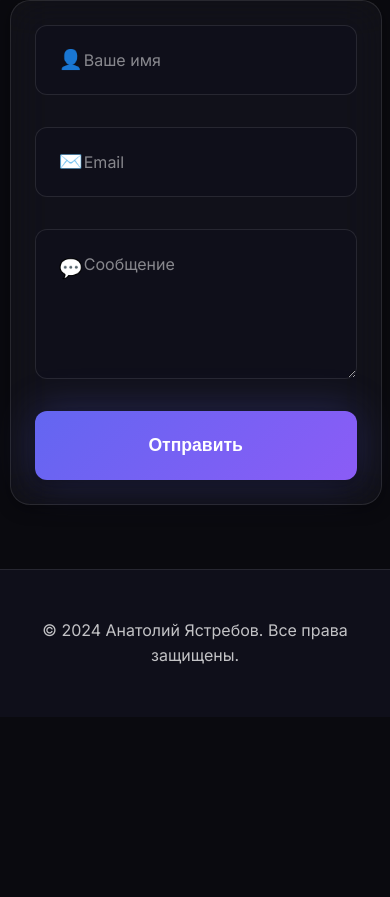
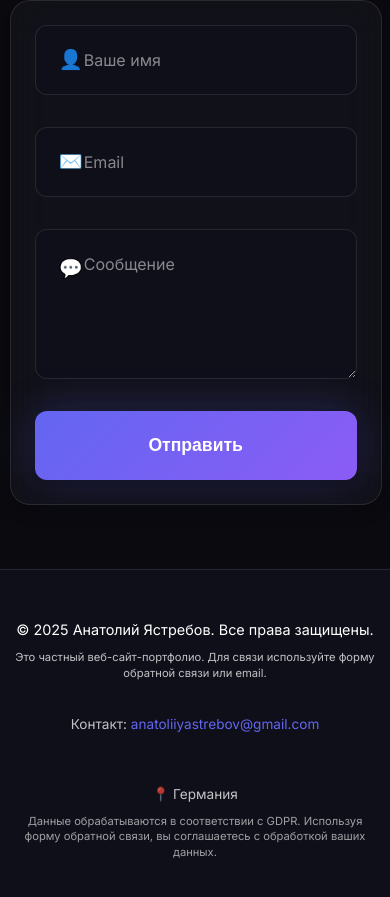
Before and after one commit to Anatoliiyastrebov/partfol, a website: page index.html in a window 390 px wide. Shown: the part 9534-10431 px from the top of the page. Before the commit the page ends 10251 px from the top, so only its background shows below. Drawn offline with Linux system fonts and the light colour scheme.

Commit message:
Update footer with GDPR info and German location
- Add comprehensive footer with copyright, private site notice, contact email
- Add GDPR compliance notice for German visitors
- Add location (Germany) information
- Add translations for all footer content (RU/EN/DE)
- Auto-update current year in copyright
- Improve footer styling and responsiveness

```diff
--- a/index.html
+++ b/index.html
@@ -285,7 +285,22 @@
     <!-- Footer -->
     <footer class="footer">
         <div class="container">
-            <p>&copy; 2024 Анатолий Ястребов. <span data-i18n="footer.rights">Все права защищены.</span></p>
+            <div class="footer-content">
+                <div class="footer-main">
+                    <p class="footer-copyright">&copy; <span id="current-year">2024</span> Анатолий Ястребов. <span data-i18n="footer.rights">Все права защищены.</span></p>
+                    <p class="footer-note" data-i18n="footer.private">Это частный веб-сайт-портфолио. Для связи используйте форму обратной связи или email.</p>
+                </div>
+                <div class="footer-contact">
+                    <p class="footer-email">
+                        <span data-i18n="footer.contact">Контакт:</span>
+                        <a href="mailto:anatoliiyastrebov@gmail.com" class="footer-link">anatoliiyastrebov@gmail.com</a>
+                    </p>
+                </div>
+                <div class="footer-legal">
+                    <p class="footer-location" data-i18n="footer.location">📍 Германия</p>
+                    <p class="footer-gdpr" data-i18n="footer.gdpr">Данные обрабатываются в соответствии с GDPR. Используя форму обратной связи, вы соглашаетесь с обработкой ваших данных.</p>
+                </div>
+            </div>
         </div>
     </footer>
 
--- a/script.js
+++ b/script.js
@@ -108,7 +108,11 @@ const translations = {
             }
         },
         footer: {
-            rights: 'Все права защищены.'
+            rights: 'Все права защищены.',
+            private: 'Это частный веб-сайт-портфолио. Для связи используйте форму обратной связи или email.',
+            contact: 'Контакт:',
+            location: '📍 Германия',
+            gdpr: 'Данные обрабатываются в соответствии с GDPR. Используя форму обратной связи, вы соглашаетесь с обработкой ваших данных.'
         }
     },
     en: {
@@ -218,7 +222,11 @@ const translations = {
             }
         },
         footer: {
-            rights: 'All rights reserved.'
+            rights: 'All rights reserved.',
+            private: 'This is a private portfolio website. For contact, please use the contact form or email.',
+            contact: 'Contact:',
+            location: '📍 Germany',
+            gdpr: 'Data is processed in accordance with GDPR. By using the contact form, you agree to the processing of your data.'
         }
     },
     de: {
@@ -328,7 +336,11 @@ const translations = {
             }
         },
         footer: {
-            rights: 'Alle Rechte vorbehalten.'
+            rights: 'Alle Rechte vorbehalten.',
+            private: 'Dies ist eine private Portfolio-Website. Für Kontakt verwenden Sie bitte das Kontaktformular oder E-Mail.',
+            contact: 'Kontakt:',
+            location: '📍 Deutschland',
+            gdpr: 'Daten werden gemäß DSGVO verarbeitet. Durch die Nutzung des Kontaktformulars stimmen Sie der Verarbeitung Ihrer Daten zu.'
         }
     }
 };
@@ -536,6 +548,19 @@ function updateLanguage(lang) {
             btn.classList.add('active');
         }
     });
+
+    // Update footer translations
+    const footerElements = document.querySelectorAll('[data-i18n^="footer."]');
+    footerElements.forEach(element => {
+        const key = element.getAttribute('data-i18n');
+        const translation = getTranslation(key, translations[lang]);
+        if (translation) {
+            element.textContent = translation;
+        }
+    });
+
+    // Update current year
+    updateCurrentYear();
 
     // Update form submission text
     const submitBtn = document.querySelector('.contact-form button');
@@ -1051,7 +1076,16 @@ style.textContent = `
 document.head.appendChild(style);
 
 // Page Load Animation
+// Update current year in footer
+function updateCurrentYear() {
+    const yearElement = document.getElementById('current-year');
+    if (yearElement) {
+        yearElement.textContent = new Date().getFullYear();
+    }
+}
+
 window.addEventListener('load', () => {
+    updateCurrentYear();
     document.body.style.opacity = '0';
     setTimeout(() => {
         document.body.style.transition = 'opacity 0.5s ease';
@@ -1260,6 +1294,15 @@ if (document.readyState === 'loading') {
 }
 
 // Также вызываем после полной загрузки страницы
+// Update current year in footer
+function updateCurrentYear() {
+    const yearElement = document.getElementById('current-year');
+    if (yearElement) {
+        yearElement.textContent = new Date().getFullYear();
+    }
+}
+
 window.addEventListener('load', () => {
+    updateCurrentYear();
     renderProjects();
 });
--- a/styles.css
+++ b/styles.css
@@ -1575,10 +1575,77 @@ section {
 /* ===== FOOTER ===== */
 .footer {
     padding: var(--spacing-xl) 0;
-    text-align: center;
     border-top: 1px solid var(--border);
     color: var(--text-secondary);
     background: var(--bg-secondary);
+}
+
+.footer-content {
+    display: flex;
+    flex-direction: column;
+    gap: var(--spacing-md);
+    text-align: center;
+}
+
+.footer-main {
+    display: flex;
+    flex-direction: column;
+    gap: var(--spacing-xs);
+}
+
+.footer-copyright {
+    font-size: 0.9rem;
+    margin: 0;
+    color: var(--text-primary);
+}
+
+.footer-note {
+    font-size: 0.85rem;
+    margin: 0;
+    color: var(--text-secondary);
+    line-height: 1.5;
+}
+
+.footer-contact {
+    margin: var(--spacing-sm) 0;
+}
+
+.footer-email {
+    font-size: 0.9rem;
+    margin: 0;
+    color: var(--text-secondary);
+}
+
+.footer-link {
+    color: var(--primary);
+    text-decoration: none;
+    transition: color var(--transition-base);
+}
+
+.footer-link:hover {
+    color: var(--accent);
+    text-decoration: underline;
+}
+
+.footer-legal {
+    display: flex;
+    flex-direction: column;
+    gap: var(--spacing-xs);
+    margin-top: var(--spacing-sm);
+}
+
+.footer-location {
+    font-size: 0.85rem;
+    margin: 0;
+    color: var(--text-secondary);
+}
+
+.footer-gdpr {
+    font-size: 0.75rem;
+    margin: 0;
+    color: var(--text-secondary);
+    line-height: 1.4;
+    opacity: 0.8;
 }
 
 /* ===== RESPONSIVE DESIGN ===== */
@@ -1925,6 +1992,19 @@ section {
     .contact-form {
         padding: var(--spacing-md);
     }
+
+    .footer-content {
+        gap: var(--spacing-sm);
+    }
+
+    .footer-note,
+    .footer-gdpr {
+        font-size: 0.7rem;
+    }
+
+    .footer-email {
+        font-size: 0.85rem;
+    }
 }
 
 /* Ландшафтная ориентация */
```
